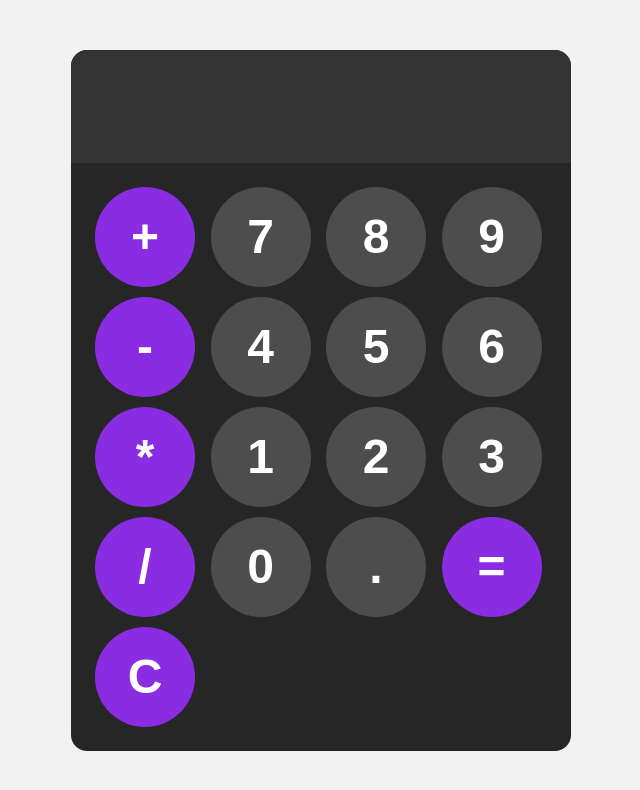
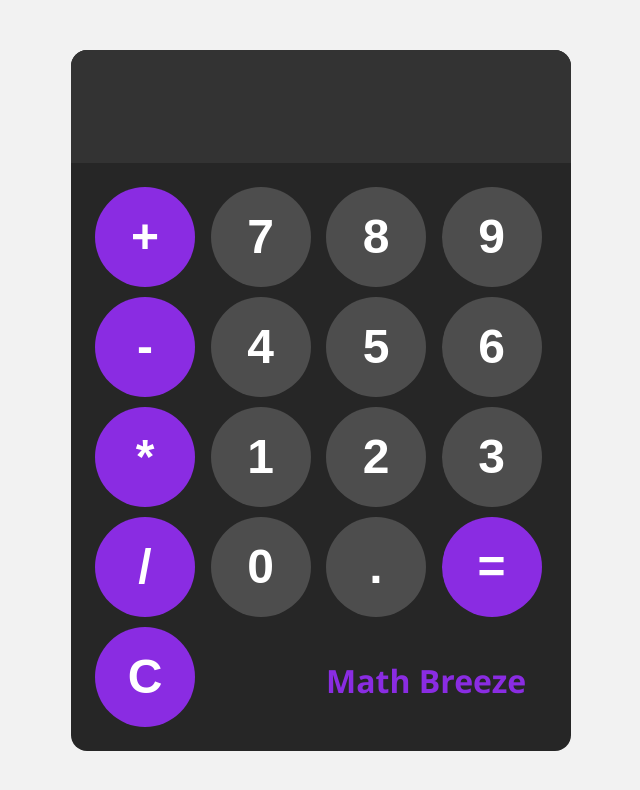
Before and after one commit to Grey01Rebel/Math-Breeze, a plain HTML site: page index.html in a window 1280 px wide. Shown: the whole page, without its empty margins (319-959 px from the left). Drawn offline with Linux system fonts and the light colour scheme.

Commit message:
feat:Added the Calculator Name.

```diff
--- a/index.html
+++ b/index.html
@@ -29,6 +29,7 @@
                     <button onclick="appendToDisplay('.')">.</button>
                     <button class="operatorBtn" onclick="calculate()">=</button>
                     <button class="operatorBtn" onclick="clearDisplay()">C</button>
+                    <p class="calcName">Math Breeze</p>
                 </div>
             </div>
         </div>
--- a/style.css
+++ b/style.css
@@ -23,6 +23,14 @@ body {
     grid-template-columns: repeat(4, 1fr);
     gap: 10px;
     padding: 1.5rem;
+}
+.calcName {
+    font-size: 2rem;
+    color: hsl(271, 76%, 53%);
+    font-family:'Segoe UI', Tahoma, Geneva, Verdana, sans-serif;
+    font-weight: 700;
+    grid-column: span 2/5;
+    margin-bottom: 0;
 }
 
 #display {
```
